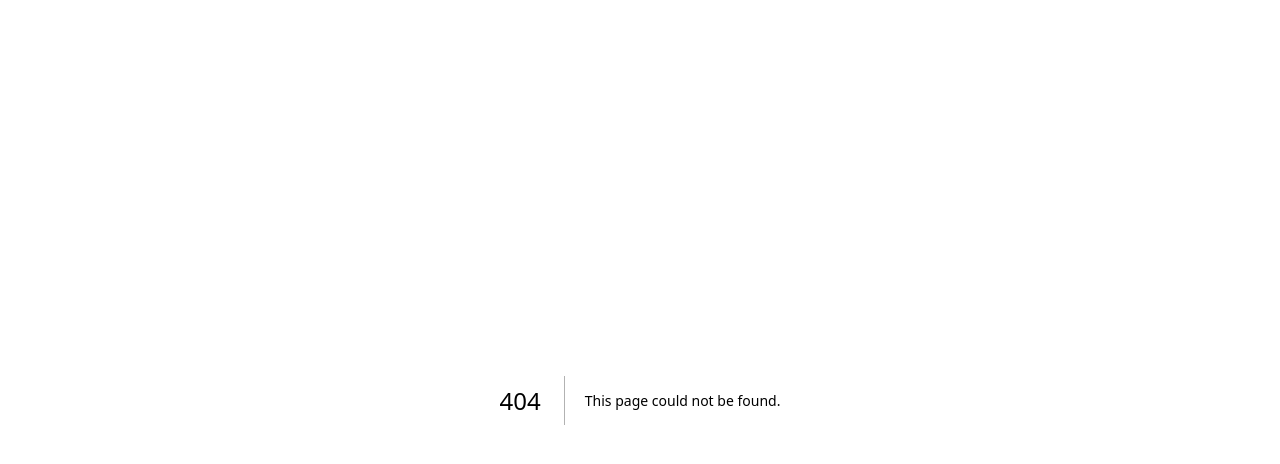
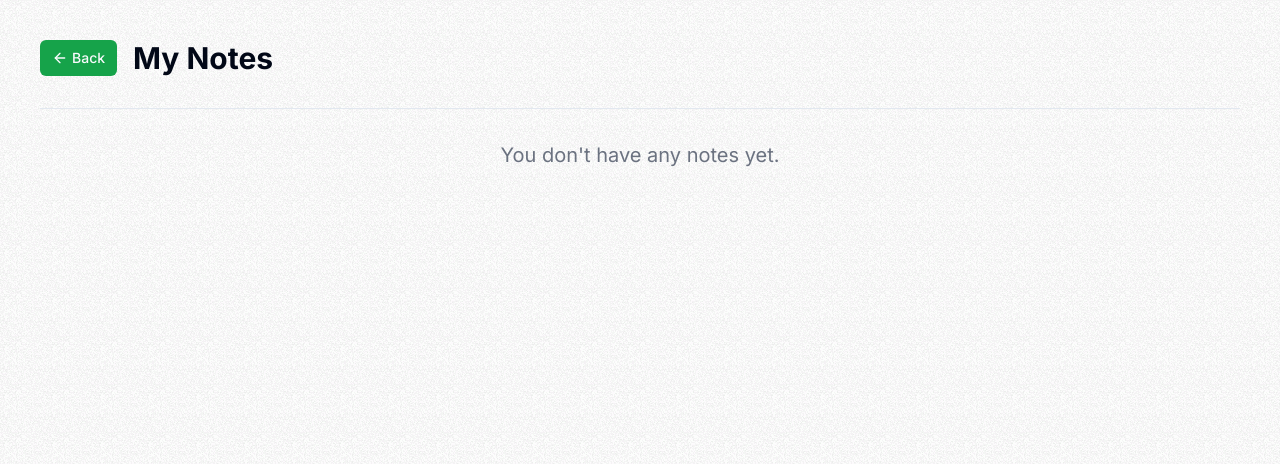
Before and after one commit to Kylejeong2/AI-Notes, a Next.js app: page /dashboard in a window 1280 px wide. Before the commit this address had no page. Shown: the top 464 px of the page. Built offline with nearby package versions, Linux system fonts and the light colour scheme.

Commit message:
setup database

```diff
--- a/package.json
+++ b/package.json
@@ -10,11 +10,17 @@
   },
   "dependencies": {
     "@clerk/nextjs": "^4.29.3",
+    "@neondatabase/serverless": "^0.7.2",
+    "@radix-ui/react-separator": "^1.0.3",
     "@radix-ui/react-slot": "^1.0.2",
     "class-variance-authority": "^0.7.0",
     "clsx": "^2.1.0",
+    "dotenv": "^16.3.1",
+    "drizzle-kit": "^0.20.12",
+    "drizzle-orm": "^0.29.3",
     "lucide-react": "^0.309.0",
     "next": "14.0.4",
+    "pg": "^8.11.3",
     "react": "^18",
     "react-dom": "^18",
     "tailwind-merge": "^2.2.0",
--- /dev/null
+++ b/src/app/dashboard/page.tsx
@@ -0,0 +1,44 @@
+import { Button } from '@/components/ui/button';
+import { Separator } from '@/components/ui/separator';
+import { UserButton } from '@clerk/nextjs';
+import { ArrowLeft } from 'lucide-react';
+import Link from 'next/link';
+import React from 'react'
+
+type Props = {}
+
+const DashboardPage = (props: Props) => {
+  return (
+    <>
+        <div className='grainy min-h-screen'>
+            <div className='max-w-7xl mx-auto p-10'>
+                <div className='h-14'>
+                    <div className='flex justify-between items-center md:flex-row flex-col'>
+                        <div className='flex items-center'>
+                            <Link href="/">
+                                <Button className='bg-green-600' size="sm"><ArrowLeft className='mr-1 w-4 h-4'/>Back</Button>
+                            </Link>
+
+                            <div className='w-4'></div>
+                            <h1 className='text-3xl font-bold text-grau-900'>My Notes</h1>
+                            <div className='w-4'></div>
+                            <UserButton />
+                        </div>
+                    </div>
+
+                    <div className="h-8"></div>
+                    <Separator />
+                    <div className="h-8"></div>
+                    {/* <!-- conditional rendering --> */}
+                    <div className='text-center'>
+                        <h2 className='text-xl text-gray-500'>You don't have any notes yet.</h2>
+                    </div>
+                </div>
+            </div>
+        </div>
+    </>
+
+  )
+}
+
+export default DashboardPage;
--- /dev/null
+++ b/src/components/ui/separator.tsx
@@ -0,0 +1,31 @@
+"use client"
+
+import * as React from "react"
+import * as SeparatorPrimitive from "@radix-ui/react-separator"
+
+import { cn } from "@/lib/utils"
+
+const Separator = React.forwardRef<
+  React.ElementRef<typeof SeparatorPrimitive.Root>,
+  React.ComponentPropsWithoutRef<typeof SeparatorPrimitive.Root>
+>(
+  (
+    { className, orientation = "horizontal", decorative = true, ...props },
+    ref
+  ) => (
+    <SeparatorPrimitive.Root
+      ref={ref}
+      decorative={decorative}
+      orientation={orientation}
+      className={cn(
+        "shrink-0 bg-border",
+        orientation === "horizontal" ? "h-[1px] w-full" : "h-full w-[1px]",
+        className
+      )}
+      {...props}
+    />
+  )
+)
+Separator.displayName = SeparatorPrimitive.Root.displayName
+
+export { Separator }
--- /dev/null
+++ b/src/lib/db/index.ts
@@ -0,0 +1,12 @@
+import { neon, neonConfig } from '@neondatabase/serverless'
+import { drizzle } from 'drizzle-orm/neon-http'
+
+neonConfig.fetchConnectionCache = true;
+
+if (!process.env.DATABASE_URL) {
+    throw new Error("DATABASE_URL is not defined");
+}
+
+const sql = neon(process.env.DATABASE_URL);
+
+export const db = drizzle(sql);
--- /dev/null
+++ b/src/lib/db/schema.ts
@@ -0,0 +1,12 @@
+import { pgTable, serial, text, timestamp } from 'drizzle-orm/pg-core'
+
+export const $notes = pgTable('notes', {
+    id: serial('id').primaryKey(),
+    name: text('name').notNull(),
+    createdAt: timestamp('created_at').notNull().defaultNow(),
+    imageUrl: text('imageUrl'),
+    userId: text('user_id').notNull(),
+    editorState: text("editor_state")
+});
+
+export type NoteType = typeof $notes.$inferInsert;
--- a/tsconfig.json
+++ b/tsconfig.json
@@ -1,6 +1,6 @@
 {
   "compilerOptions": {
-    "target": "es5",
+    "target": "es6",
     "lib": ["dom", "dom.iterable", "esnext"],
     "allowJs": true,
     "skipLibCheck": true,
```
Also changed, not shown: drizzle.config.ts (added, +14 -0 lines), 1 other file (tests, documents, lock files or other folders).
